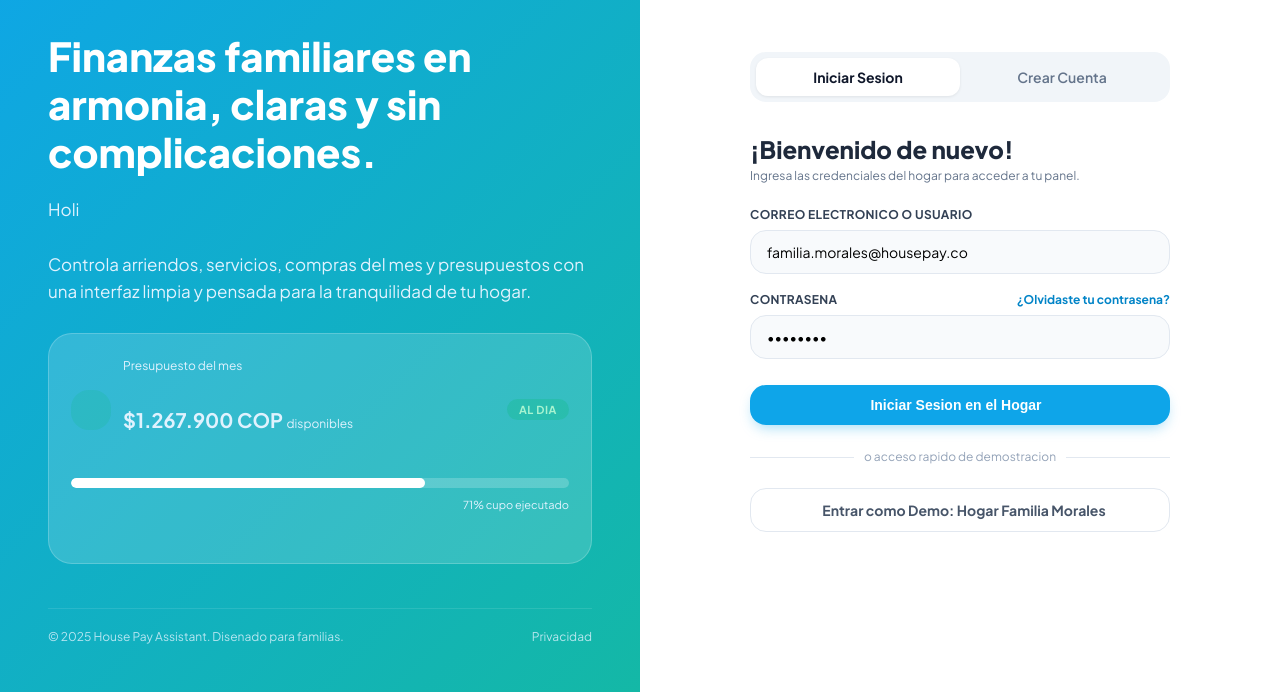
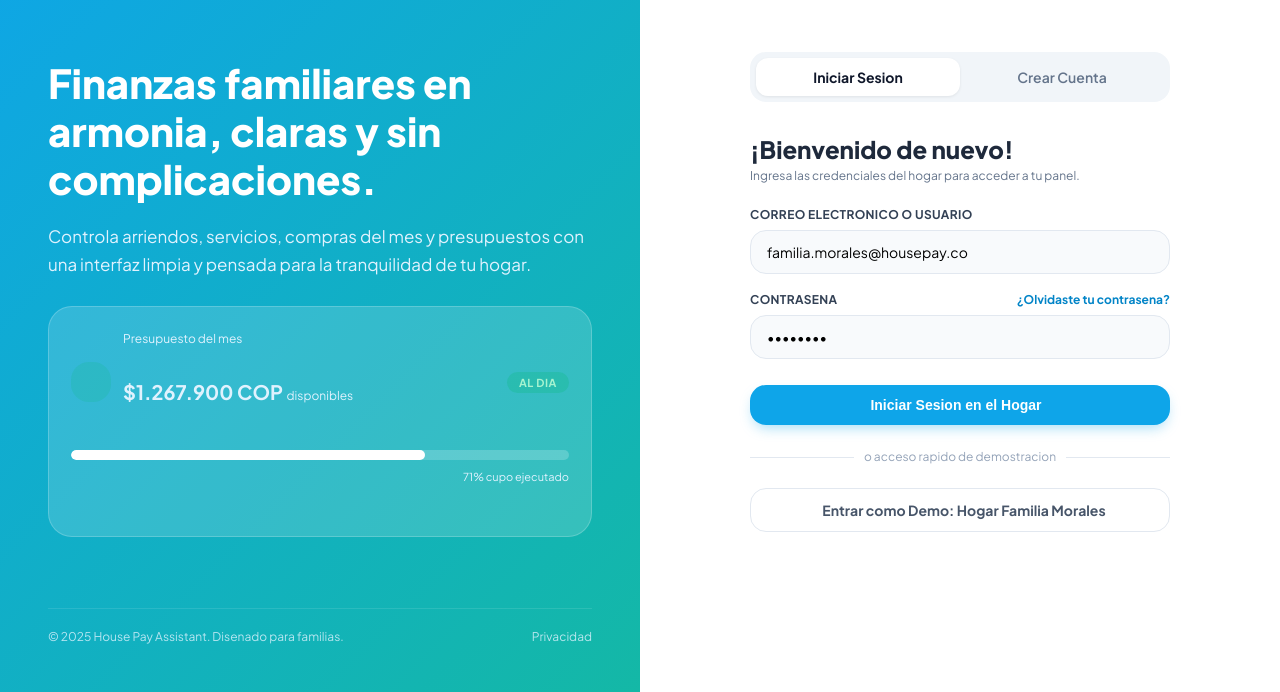
Before and after one commit to EmiroZabala6/ProyectoAulaPruebasSoftware, a plain HTML site: page index.html in a window 1280 px wide. Shown: the part 108-800 px from the top of the page. Drawn offline with Linux system fonts and the light colour scheme.

Commit message:
se quito una linea

```diff
--- a/index.html
+++ b/index.html
@@ -20,7 +20,6 @@
 
       <div>
         <h1>Finanzas familiares en armonia, claras y sin complicaciones.</h1>
-        <p>Holi</p>
         <p>Controla arriendos, servicios, compras del mes y presupuestos con una interfaz limpia y pensada para la tranquilidad de tu hogar.</p>
 
         <div class="tarjeta-flotante">
```
